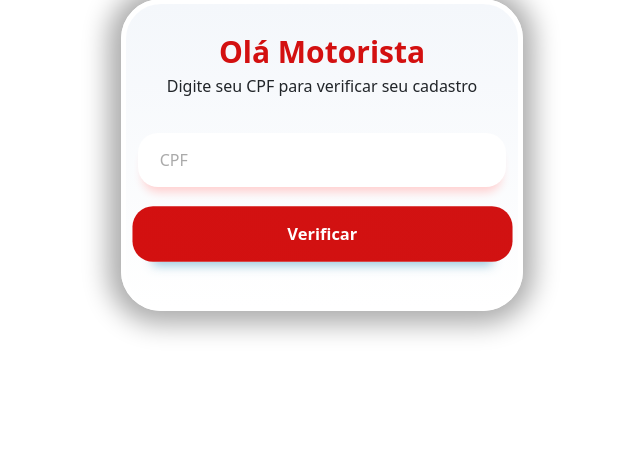
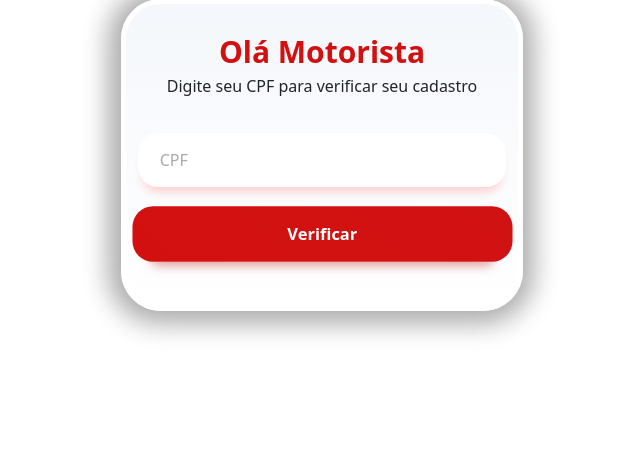
Before and after one commit to dev-quickdelivery/Manifesto, a Django app: page / in a window 1280 px wide, with the pointer over the restyled element. Shown: the part 209-661 px from the top of the page, without its empty margins (318-958 px from the left). Run offline with Django 5.2, Linux system fonts and the light colour scheme; parts of the project's set-up code (start-up, migrations or seed data) failed here and were passed over.

```diff
--- a/manifesto/static/css/login.css
+++ b/manifesto/static/css/login.css
@@ -91,7 +91,7 @@ height: 100%;
 
   .form .login-button:hover {
     transform: scale(1.03);
-    box-shadow: rgba(133, 189, 215, 0.8784313725) 0px 23px 10px -20px;
+    box-shadow: rgba(215, 133, 133, 0.878) 0px 23px 10px -20px;
   }
 
   .form .login-button:active {
```
